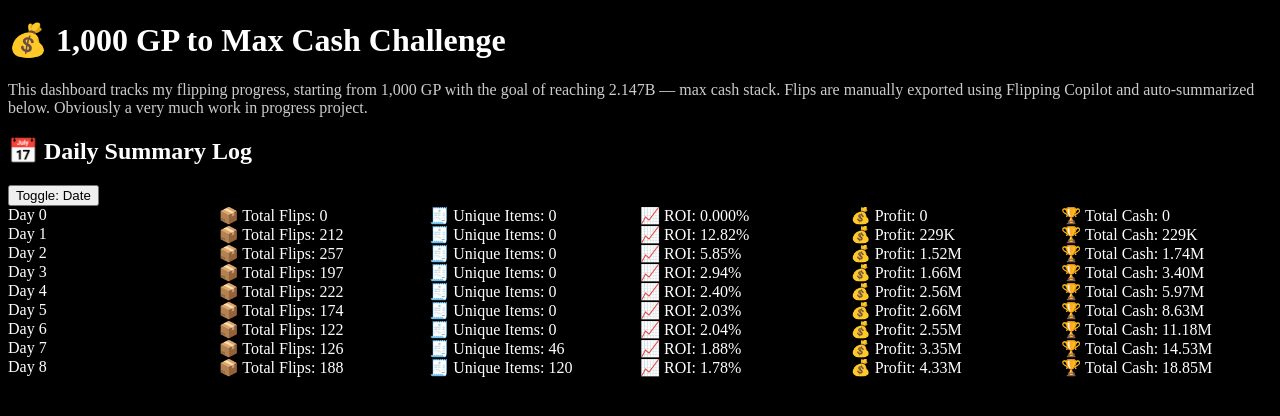
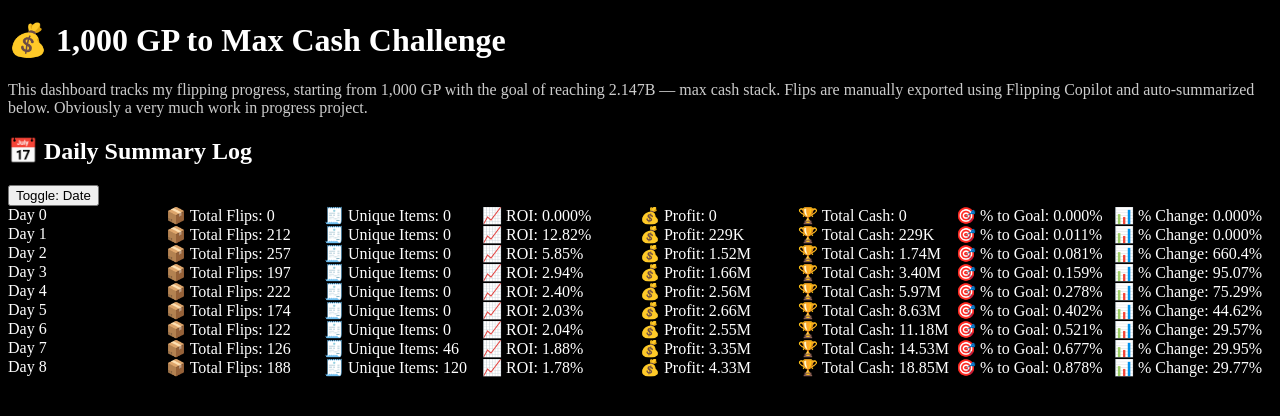
Before and after one commit to 1000tomax/OSRS-Flip-Tracker-Combined, a React (Vite) app: page / in a window 1280 px wide. Shown: the top 416 px of the page. Built offline with nearby package versions, Linux system fonts and the light colour scheme.

Commit message:
💄 Add % to Goal and % Change to daily summary log

```diff
--- a/src/components/DailySummaryLog.jsx
+++ b/src/components/DailySummaryLog.jsx
@@ -51,7 +51,7 @@ export default function DailySummaryLog() {
 			  className="bg-gray-900 rounded-xl shadow p-4 hover:ring-2 hover:ring-[white] transition duration-150"
 			>
 
-            <div className="grid grid-cols-6 gap-x-2 items-center text-sm">
+            <div className="grid grid-cols-8 gap-x-2 items-center text-sm">
 			  <div className="font-bold w-24 text-[white]">
 				{showDayNumber ? `Day ${i}` : s.date}
 			  </div>
@@ -60,7 +60,10 @@ export default function DailySummaryLog() {
 			  <div className="w-28 text-[white]">📈 ROI: {formatPercent(s.roi_percent)}</div>
 			  <div className="w-32 text-[white]">💰 Profit: {formatGP(s.profit)}</div>
 			  <div className="w-32 text-[white]">🏆 Total Cash: {formatGP(s.net_worth)}</div>
+			  <div className="w-32 text-[white]">🎯 % to Goal: {formatPercent(s.percent_to_goal)}</div>
+			  <div className="w-32 text-[white]">📊 % Change: {formatPercent(s.percent_change)}</div>
 			</div>
+
           </div>
         ))}
       </div>
```
Lines whose indentation alone changed are shown as unchanged.
